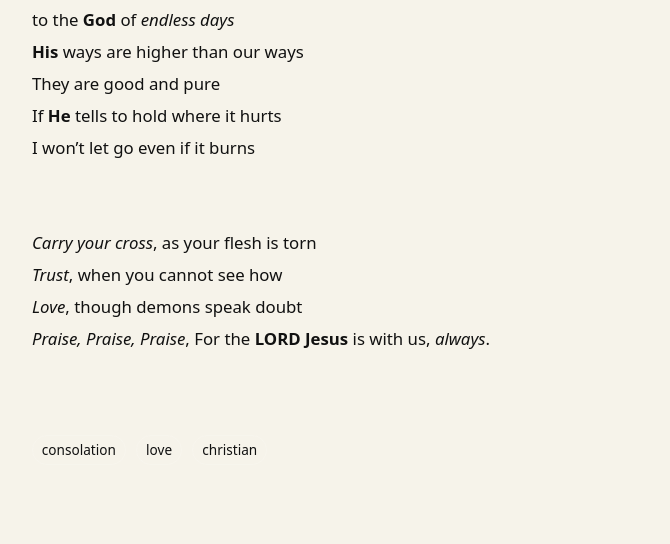
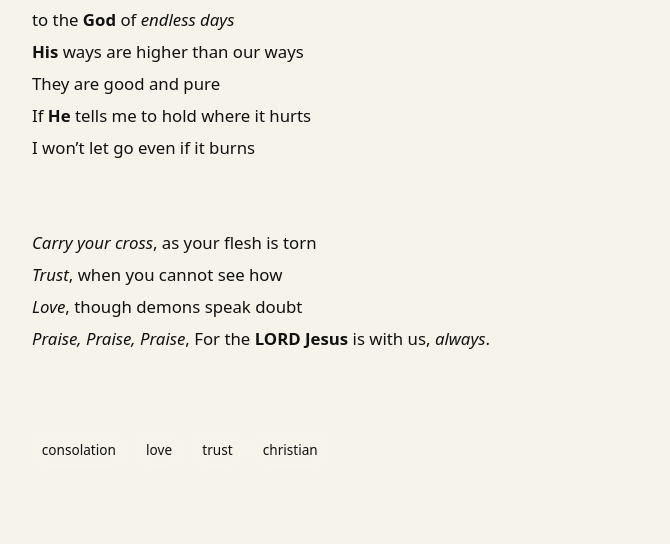
Before and after one commit to Wagz28/Wagz28.github.io, a Jekyll site: the page built from _poems/sleepless-night.md, in a window 1280 px wide. Shown: the part 747-1291 px from the top of the page, without its empty margins (178-848 px from the left). Built offline with Jekyll 4.4.1, drawn with Linux system fonts in a browser that asks for light colours.

Commit message:
Who are we? + other fix ups

```diff
--- a/_poems/sleepless-night.md
+++ b/_poems/sleepless-night.md
@@ -2,7 +2,7 @@
 title: "Sleepness Night & Phantom Goodbyes"
 date: 2025-10-05
 summary: "Keep the distance."
-tags: [consolation, love, christian]
+tags: [consolation, love, trust, christian]
 ---
 
 _Praise, Praise, Praise_
@@ -20,7 +20,7 @@ So _Praise, Praise, Praise_
 to the **God** of _endless days_
 **His** ways are higher than our ways
 They are good and pure
-If **He** tells to hold where it hurts
+If **He** tells me to hold where it hurts
 I won't let go even if it burns
 
 _Carry your cross_, as your flesh is torn
```
Also changed, not shown: _poems/how-are-you.md (+1 -1 lines), 1 other file.
